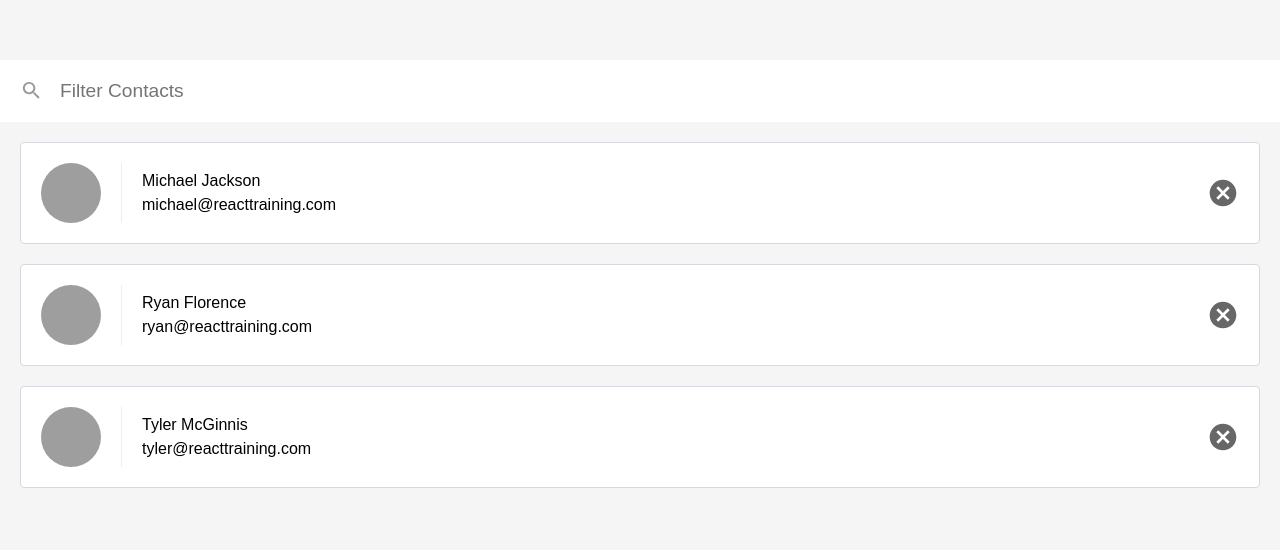
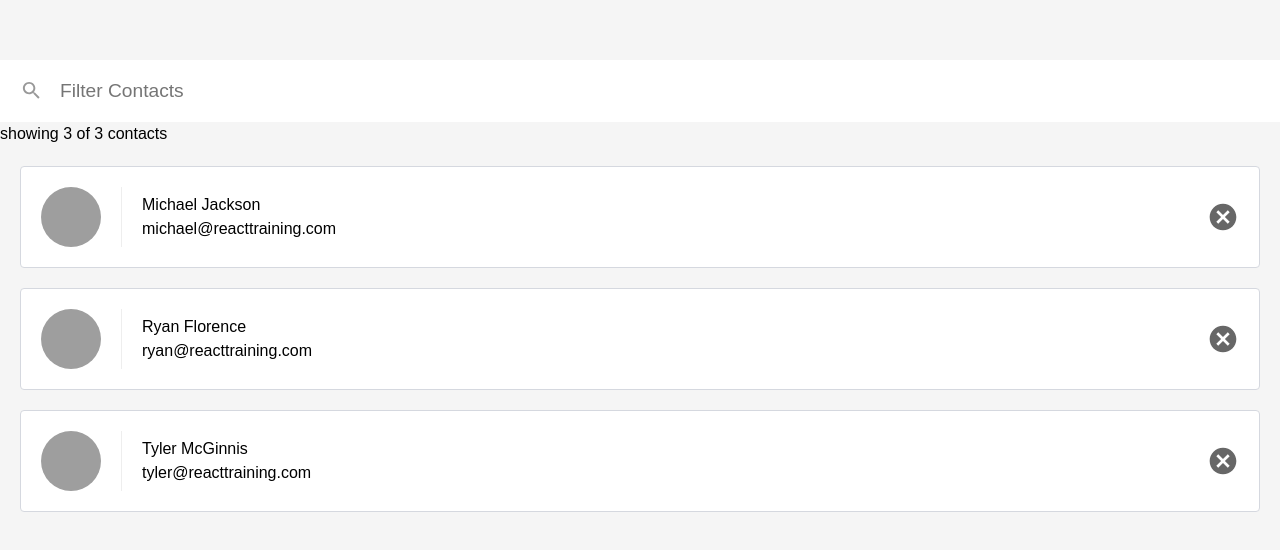
Before and after one commit to zhangtreefish/contacts, a React (Create React App) app: page / in a window 1280 px wide. Shown: the top 550 px of the page. Built offline with nearby package versions, Linux system fonts and the light colour scheme.

Commit message:
Feat: implement contacts list length messege and clear filter button

```diff
--- a/src/ListContacts.js
+++ b/src/ListContacts.js
@@ -20,6 +20,7 @@ class ListContacts extends Component {
 			showingContacts = contacts
 		}
 		showingContacts = showingContacts.sort(sortBy('name'))
+		const clearFilter = () => this.setState({query:''})
 
 	    return (
 	    	<div className='list-contacts'>
@@ -30,6 +31,14 @@ class ListContacts extends Component {
 	    	 			value={query}
 	    	 			onChange={(e)=> this.updateQuery(e.target.value)}
 	    	 			placeholder='Filter Contacts' />
+	    	 	</div>
+	    	 	<div>
+	    	 		<span>showing {showingContacts.length} of {contacts.length} contacts </span>
+	    	 		{contacts.length !== showingContacts.length && (
+	    	 			<div className='showing-contacts'>
+	    	 				<button onClick={clearFilter}>Show All</button>
+	    	 			</div>
+	    	 		)}
 	    	 	</div>
 			  	<ol className='contact-list'>
 					{showingContacts.map(contact =>
```
